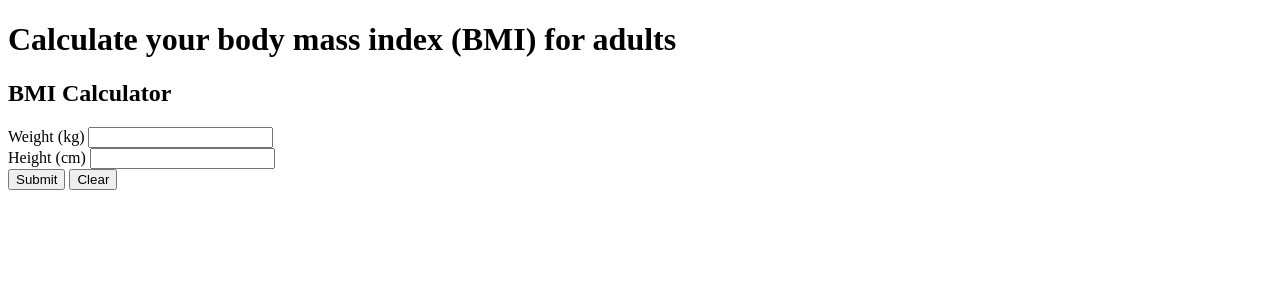
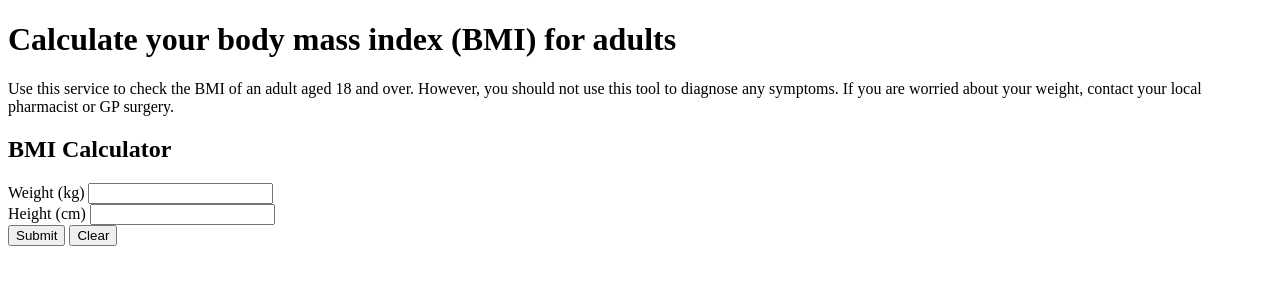
Before and after one commit to waisalizai/calculate-your-body-mass-index-, a plain HTML site: page index.html in a window 1280 px wide. Drawn offline with Linux system fonts and the light colour scheme.

Commit message:
instruction added

```diff
--- a/index.html
+++ b/index.html
@@ -9,6 +9,10 @@
 
     <h1> Calculate your body mass index (BMI) for adults </h1>
 
+
+    <p> Use this service to check the BMI of an adult aged 18 and over. However, you should not use this tool to diagnose any symptoms. If you are worried about your weight, contact your local pharmacist or GP surgery. </p>
+
+
     <h2> BMI Calculator </h2>
 
     <label for="weight">Weight (kg) </label>
@@ -18,7 +22,6 @@
     <button onclick="calculateBmi ()"> Submit </Button>
     <button onclick="reload()"> Clear </button>
 
-
     <h4 id="heading"> </h4>
     <p id="bmi-output"> </p>
     <p id="message"> </p>
```
